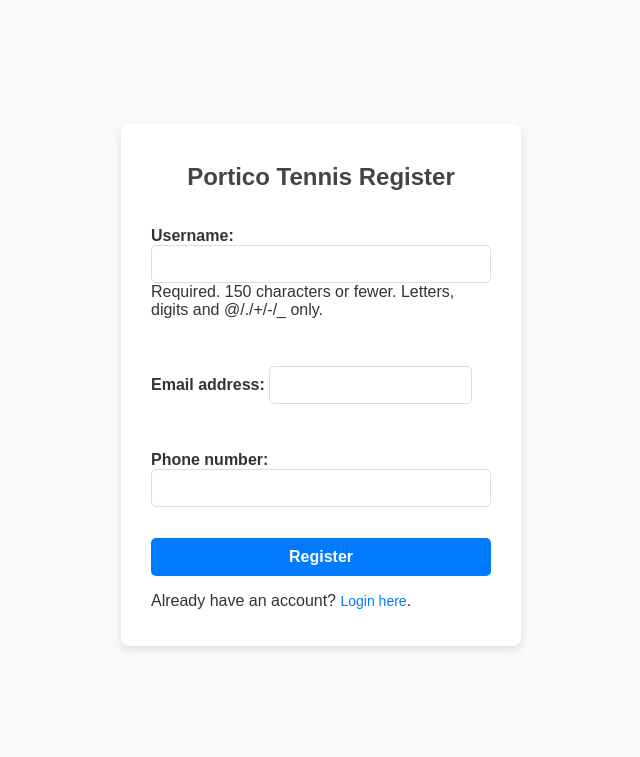
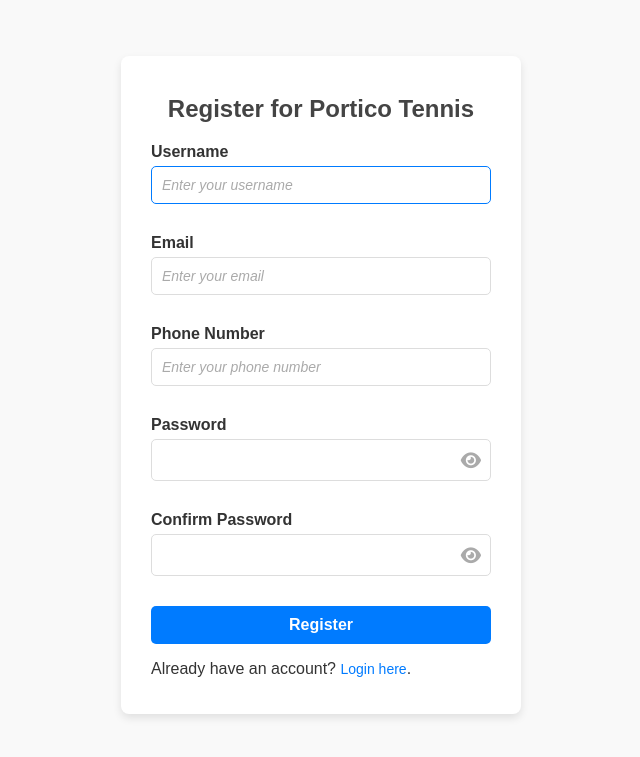
Before and after one commit to amitshokeen/portico_tennis, a Django app: page /register/ in a window 1280 px wide. Shown: the top 757 px of the page, without its empty margins (319-959 px from the left). Run offline with Django 5.2, Linux system fonts and the light colour scheme.

Commit message:
improved the registration process and form

```diff
--- a/portico_tennis/templates/users/register.html
+++ b/portico_tennis/templates/users/register.html
@@ -5,17 +5,86 @@
     <meta charset="UTF-8">
     <meta name="viewport" content="width=device-width, initial-scale=1.0">
     <link rel="stylesheet" type="text/css" href="{% static 'css/style.css' %}">
+    <link rel="stylesheet" href="https://cdnjs.cloudflare.com/ajax/libs/font-awesome/6.0.0/css/all.min.css">
     <title>Portico Tennis</title>
 </head>
 <body>
     <div class="container">
-        <h2>Portico Tennis Register</h2>
+        <h2>Register for Portico Tennis</h2>
         <form method="post">
             {% csrf_token %}
+            <!--
             {{ form.as_p }}
+            -->
+            <div class="form-group">
+                <label for="id_username">Username</label>
+                {{ form.username }}
+                {% if form.username.errors %}
+                    <div class="error-message">{{ form.username.errors.0 }}</div>
+                {% endif %}
+            </div>
+
+            <div class="form-group">
+                <label for="id_email">Email</label>
+                {{ form.email }}
+                {% if form.email.errors %}
+                    <div class="error-message">{{ form.email.errors.0 }}</div>
+                {% endif %}
+            </div>
+
+            <div class="form-group">
+                <label for="id_phone">Phone Number</label>
+                {{ form.phone_number }}
+                {% if form.phone_number.errors %}
+                    <div class="error-message">{{ form.phone_number.errors.0 }}</div>
+                {% endif %}
+            </div>
+            <div class="form-group">
+                <label for="id_password1">Password</label>
+                <div class="password-wrapper">
+                    {{ form.password1 }}
+                    <i class="fa fa-eye toggle-password" id="togglePassword1"></i>
+                </div>
+                {% if form.password1.errors %}
+                    <div class="error-message">{{ form.password1.errors.0 }}</div>
+                {% endif %}
+            </div>
+
+            <div class="form-group">
+                <label for="id_password2">Confirm Password</label>
+                <div class="password-wrapper">
+                    {{ form.password2 }}
+                    <i class="fa fa-eye toggle-password" id="togglePassword2"></i>
+                </div>
+                {% if form.password2.errors %}
+                    <div class="error-message">{{ form.password2.errors.0 }}</div>
+                {% endif %}
+            </div>
             <button type="submit">Register</button>
         </form>
         <p>Already have an account? <a href="{% url 'login' %}">Login here</a>.</p>
     </div>
+    <script>
+        document.addEventListener("DOMContentLoaded", function() {
+            function togglePasswordVisibility(inputId, iconId) {
+                const passwordInput = document.getElementById(inputId);
+                const toggleIcon = document.getElementById(iconId);
+                toggleIcon.addEventListener("click", function() {
+                    if (passwordInput.type === "password") {
+                        passwordInput.type = "text";
+                        toggleIcon.classList.remove("fa-eye");
+                        toggleIcon.classList.add("fa-eye-slash");
+                    } else {
+                        passwordInput.type = "password";
+                        toggleIcon.classList.remove("fa-eye-slash");
+                        toggleIcon.classList.add("fa-eye");
+                    }
+                });
+            }
+
+            togglePasswordVisibility("id_password1", "togglePassword1");
+            togglePasswordVisibility("id_password2", "togglePassword2");
+        });
+    </script>
 </body>
 </html>
--- a/portico_tennis/users/admin.py
+++ b/portico_tennis/users/admin.py
@@ -9,6 +9,7 @@
     list_display = ['username', 'email', 'phone_number', 'is_active', 'is_staff']
     # Fields to search in the admin interface
     search_fields = ['username', 'email', 'phone_number']
+    list_filter = ['is_active']
     # Fields to display in the detail view
     fieldsets = UserAdmin.fieldsets + (
         (None, {'fields': ('phone_number',)}),
--- a/portico_tennis/users/forms.py
+++ b/portico_tennis/users/forms.py
@@ -1,13 +1,33 @@
 from django import forms
 from .models import CustomUser
-from django.contrib.auth.forms import AuthenticationForm
+from django.contrib.auth.forms import AuthenticationForm, UserCreationForm
 from django.contrib.auth.forms import PasswordResetForm
 
-#class CustomUserCreationForm(UserCreationForm):
-class CustomUserCreationForm(forms.ModelForm):
+class CustomUserCreationForm(UserCreationForm):
+    email = forms.EmailField(
+        widget=forms.EmailInput(attrs={
+            'class': 'form-control',
+            'placeholder': 'Enter your email'
+        }),
+        label="Email Address"
+    )
+    phone_number = forms.CharField(
+        widget=forms.TextInput(attrs={
+            'class': 'form-control',
+            'placeholder': 'Enter your phone number'
+        }),
+        label="Phone Number"
+    )
+
     class Meta:
         model = CustomUser
-        fields = ['username', 'email', 'phone_number']
+        fields = ['username', 'email', 'phone_number', 'password1', 'password2']
+        widgets = {
+            'username': forms.TextInput(attrs={
+                'class': 'form-control',
+                'placeholder': 'Enter your username'
+            }),
+        }
 
 class CustomAuthenticationForm(AuthenticationForm):
     username = forms.CharField(
--- a/portico_tennis/users/views.py
+++ b/portico_tennis/users/views.py
@@ -16,11 +16,10 @@
         form = CustomUserCreationForm(request.POST)
         if form.is_valid():
             # Save the user as inactive
-            user = form.save(commit=False)
-            user.is_active = False
+            user = form.save(commit=False) # Save but don't commit to DB yet
+            user.is_active = False # Admin will activate manually
             user.save()
-            # login(request, user)
-            # return redirect('home')
+
             # Send email to the admin
             send_mail(
                 subject='New User Registration Request',
```
